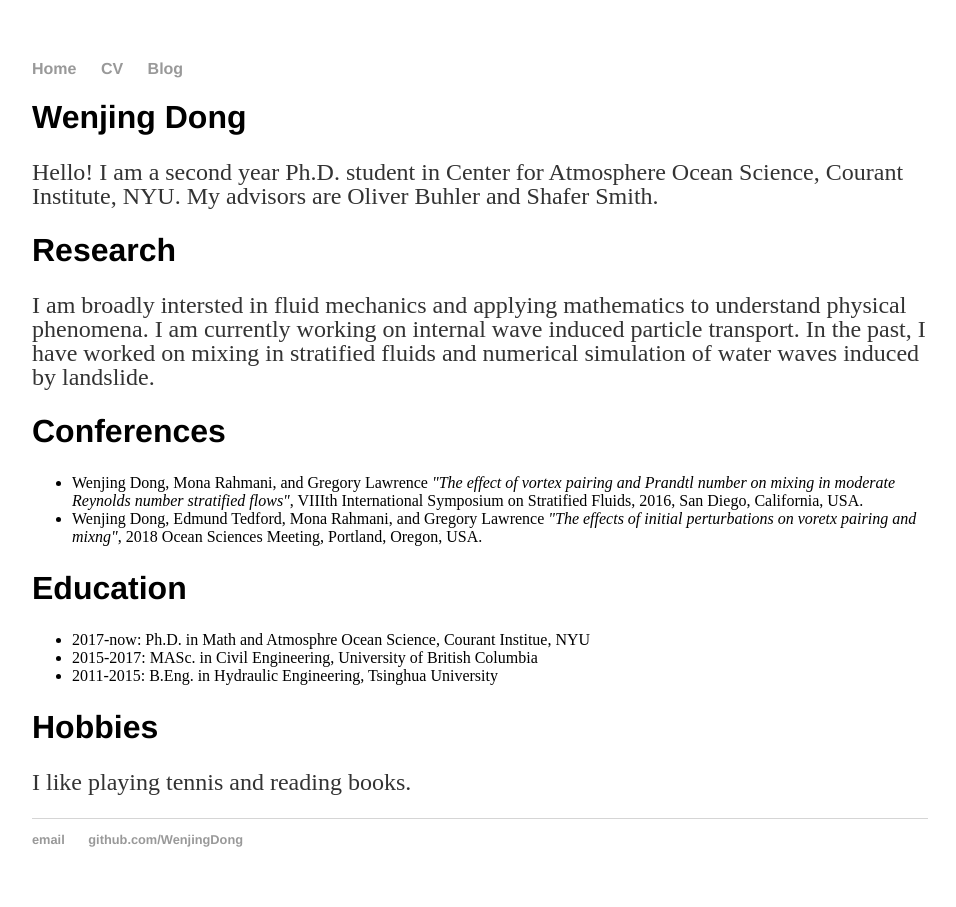
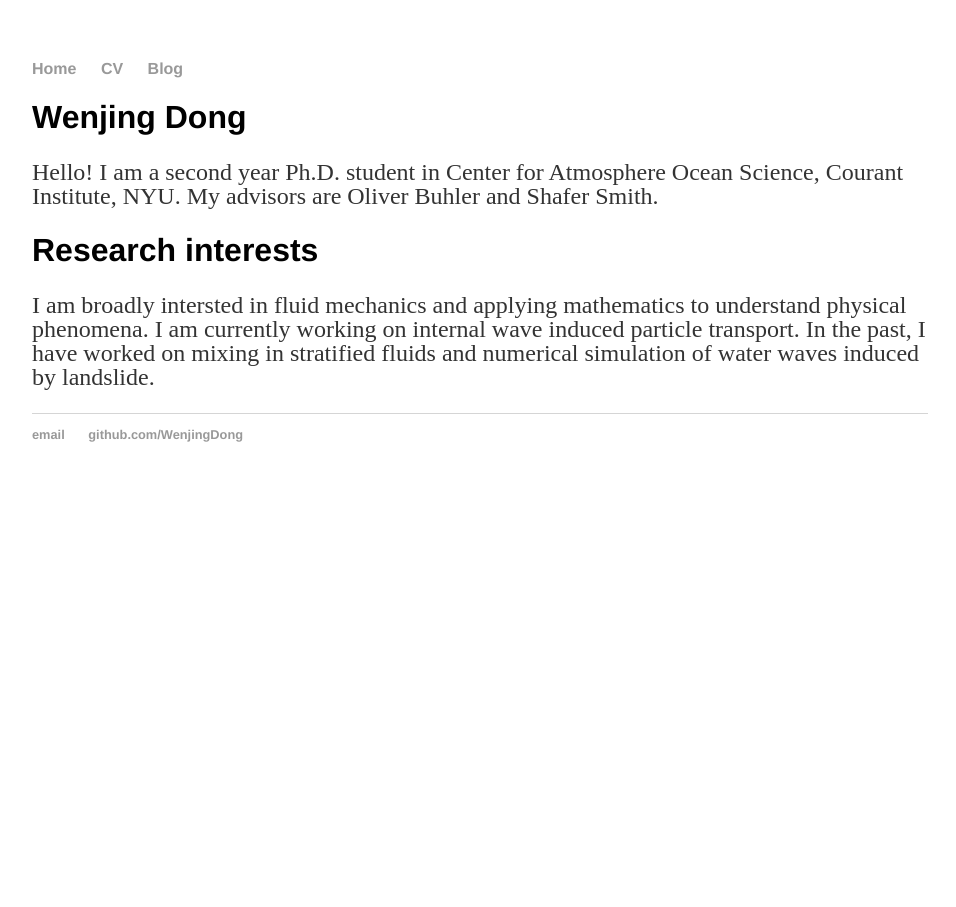
Before and after one commit to WenjingDong/Personal-Webpage, a Jekyll site: the page built from index.html, in a window 1280 px wide. Shown: the whole page, without its empty margins (160-1116 px from the left). Built offline with Jekyll 4.4.1, drawn with Linux system fonts in a browser that asks for light colours.

Commit message:
Update index.html

```diff
--- a/index.html
+++ b/index.html
@@ -6,24 +6,9 @@ title: Wenjing Dong
 	<h1>Wenjing Dong</h1>
         <p>Hello! I am a second year Ph.D. student in Center for Atmosphere Ocean Science, Courant Institute, NYU. My advisors are Oliver Buhler and Shafer Smith.</p>
 
-	<h1>Research</h1>
+	<h1>Research interests</h1>
 	<p>I am broadly intersted in fluid mechanics and applying mathematics to understand physical phenomena. I am currently working on internal wave induced particle transport. In the past, I have worked on mixing in stratified fluids and numerical simulation of water waves induced by landslide.</p>
 
-	<h1>Conferences</h1>
-	<p><ul>
-		<li>Wenjing Dong, Mona Rahmani, and Gregory Lawrence <i>"The effect of vortex pairing and Prandtl number on mixing
-in moderate Reynolds number stratified flows"</i>, VIIIth International Symposium on Stratified Fluids, 2016, San Diego, California, USA.</li>
-		<li>Wenjing Dong, Edmund Tedford, Mona Rahmani, and Gregory Lawrence <i>"The effects of initial perturbations on voretx pairing and mixng"</i>, 2018 Ocean Sciences Meeting, Portland, Oregon, USA.</li>
-	</ul></p>
 
-	<h1>Education</h1>
-	<p><ul>
-		<li>2017-now: Ph.D. in Math and Atmosphre Ocean Science, Courant Institue, NYU</li>
-		<li>2015-2017: MASc. in Civil Engineering, University of British Columbia</li>
-		<li>2011-2015: B.Eng. in Hydraulic Engineering, Tsinghua University</li>
-	</ul></p>
-
-	<h1>Hobbies</h1>
-        <p>I like playing tennis and reading books.</p>
 
 </div><!-- /.blurb -->
```
